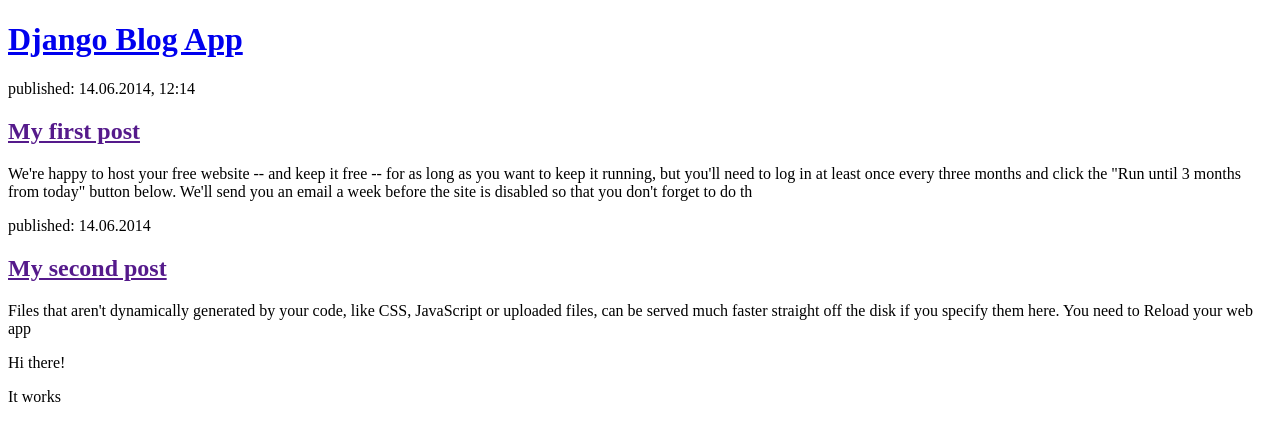
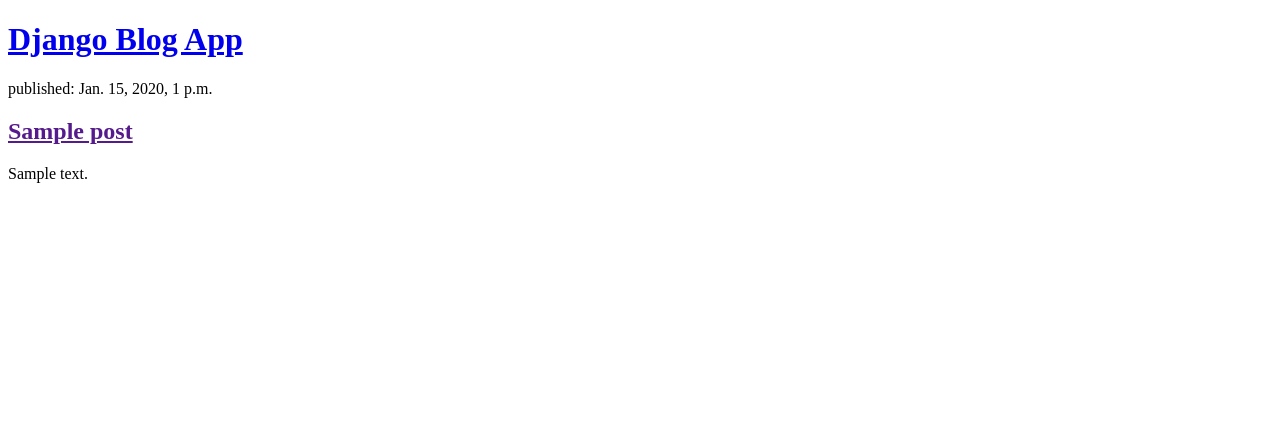
Before and after one commit to MUTUNGA02/My_first_blog, a Django app: page / in a window 1280 px wide. Shown: the top 441 px of the page. Run offline with Django 3.2, Linux system fonts and the light colour scheme; tables that the repository leaves empty hold one stand-in row (values such as "Sample post").

Commit message:
modified template to display posts

```diff
--- a/blog/templates/blog/post_list.html
+++ b/blog/templates/blog/post_list.html
@@ -7,25 +7,12 @@
     <header>
       <h1 ><a href = "/">Django Blog App</a></h1>
     </header>
-    <article>
-        <time>published: 14.06.2014, 12:14</time>
-        <h2><a href="">My first post</a></h2>
-        <p>We're happy to host your free website -- and keep it free --
-            for as long as you want to keep it running,
-            but you'll need to log in at least once every three months and click
-            the "Run until 3 months from today" button below.
-            We'll send you an email a week before the site is disabled so that you don't forget to do th</p>
-
-    </article>
-    <article>
-        <time>published: 14.06.2014</time>
-        <h2><a href="">My second post</a></h2>
-        <p>Files that aren't dynamically generated by your code,
-            like CSS, JavaScript or uploaded files,
-            can be served much faster straight off the disk if you specify them here.
-            You need to Reload your web app </p>
-    </article>
-    <p> Hi there!</p>
-    <p> It works</p>
+    {% for post in posts %}
+      <article>
+          <time>published: {{ post.published_date }}</time>
+          <h2><a href="">{{ post.title }}</a></h2>
+          <p>{{ post.text|linebreaksbr }}</p>
+      </article>
+    {% endfor %}
     </body>
 </html>
--- a/blog/views.py
+++ b/blog/views.py
@@ -1,5 +1,7 @@
 from django.shortcuts import render
-
+from django.utils import timezone
+from .models import Post
 # Create your views here.
 def post_list(request):
-    return render(request, 'blog/post_list.html', {})
+    posts = Post.objects.filter(published_date__lte= timezone.now()).order_by('published_date')
+    return render(request, 'blog/post_list.html', {'posts':posts})
```
